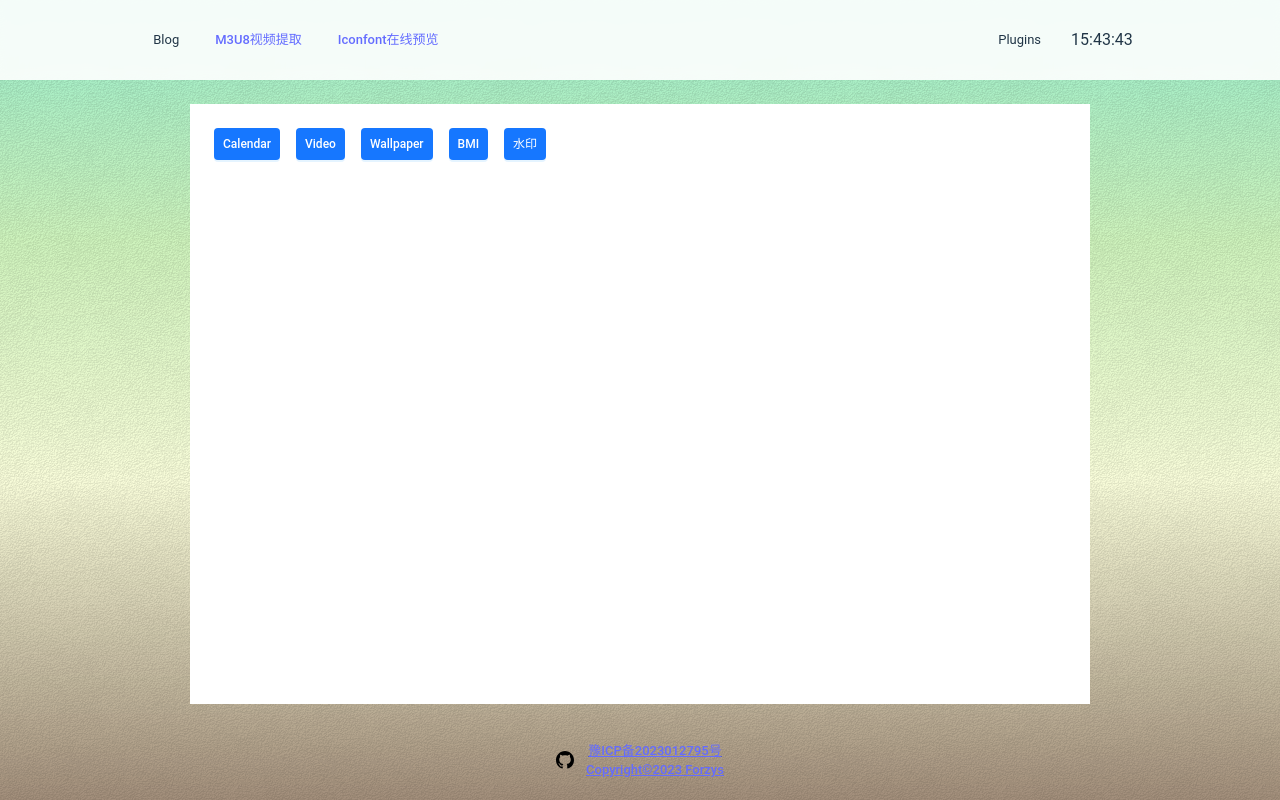
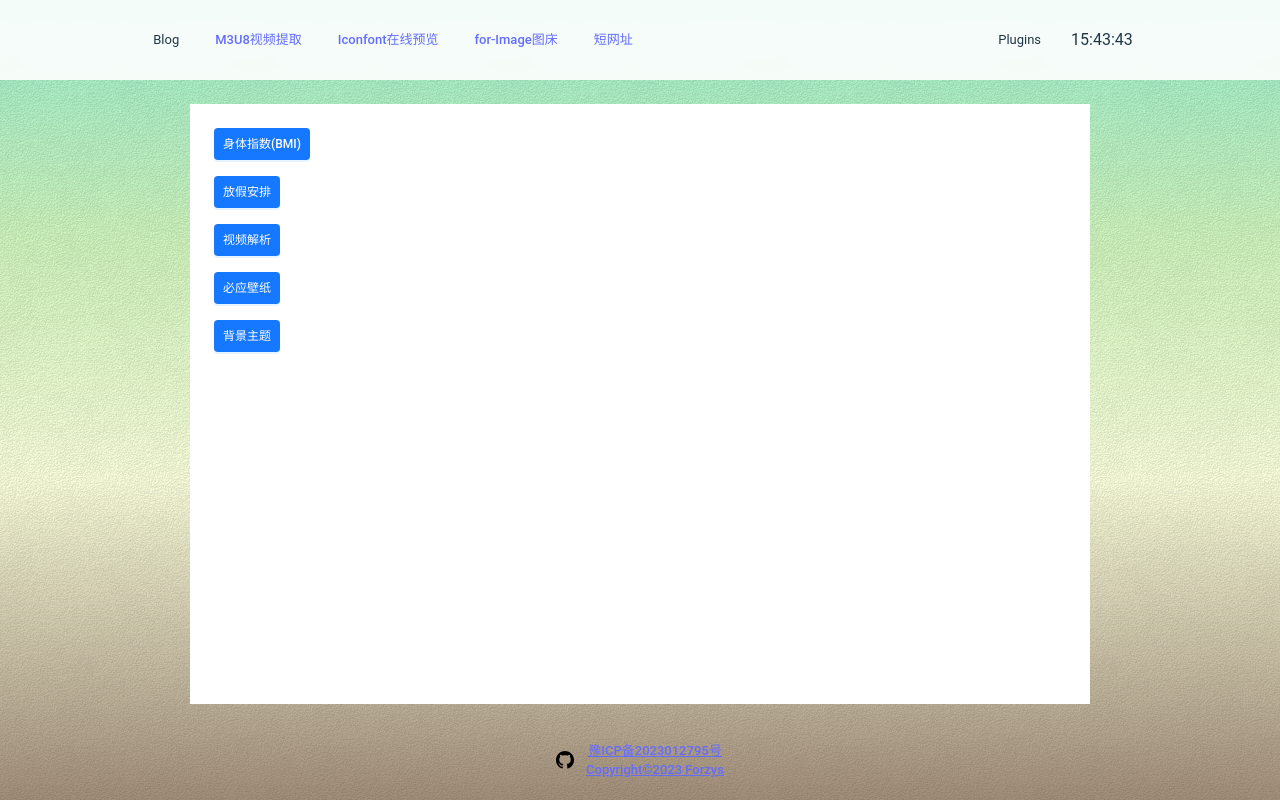
Before and after one commit to forzys/blog, a React (Vite) app: page /plugins in a window 1280 px wide. Built offline with nearby package versions, Linux system fonts and the light colour scheme.

Commit message:
update router

```diff
--- a/src/layout/index.tsx
+++ b/src/layout/index.tsx
@@ -66,6 +66,14 @@ export default memo((props: any)=>{
                         Iconfont在线预览
                     </a>
 
+                    <a className={styles.item} key='img' target="_blank" href="https://image.19941024.xyz/">
+                        for-Image图床
+                    </a>
+
+                    <a className={styles.item} key='img' target="_blank" href="https://short.19941024.xyz/">
+                        短网址
+                    </a>
+
                 </div>
                 <div className={styles.inner}>
                     {
--- a/src/pages/plugins/index.tsx
+++ b/src/pages/plugins/index.tsx
@@ -10,21 +10,20 @@ export default memo((props)=>{
     const [state, setState, { navigate, params, location }] = useUpdate({ loading: true })
 
     function onChange(item: any){
-        navigate('/plugins/' + item.key)
+        navigate((item.first ? '/' : '/plugins/') + item.key)
     }
-
 
     return (
         <div className='main'>
-
-            <Groups style={{ marginBottom: 24 }}>
+            <Groups style={{ marginBottom: 24, flexDirection: 'column', alignItems:'flex-start' }}>
                 {
                     [
-                        { title: 'Calendar', key: 'calendar' },
-                        { title: 'Video', key: 'video' },
-                        { title: 'Wallpaper', key: 'wallpaper' },
-                        { title: 'BMI', key: 'bmi' },
-                        { title: '水印', key: 'watermark' },
+                        { title: '身体指数(BMI)', key: 'bmi' },
+                        { title: '放假安排', key: 'calendar' },
+                        { title: '视频解析', key: 'video' },
+                        { title: '必应壁纸', key: 'wallpaper' },
+                        // { title: '水印', key: 'watermark' },
+                        { title: '背景主题', key: 'theme', first: true, },
                     ].map((item) => {
                         return  <Button type="primary" onClick={onChange.bind(null,item)}>{item.title}</Button>
 
```
